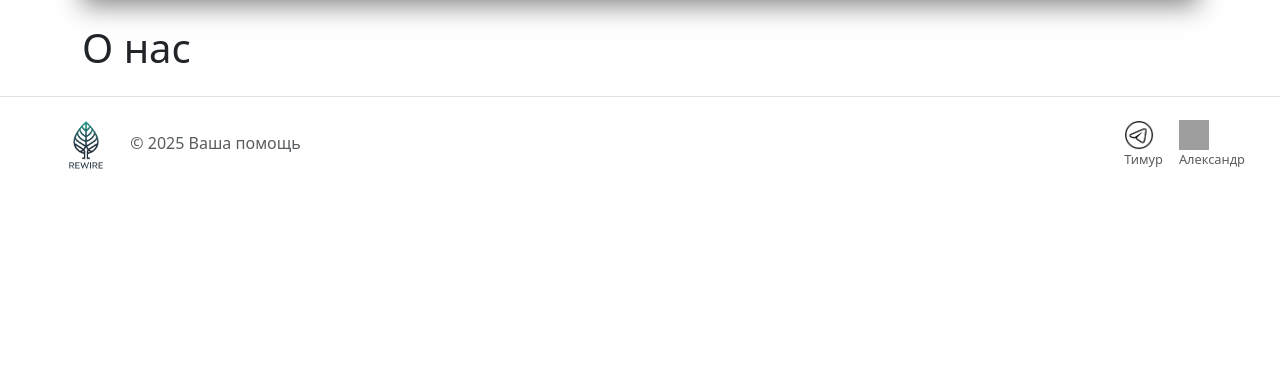
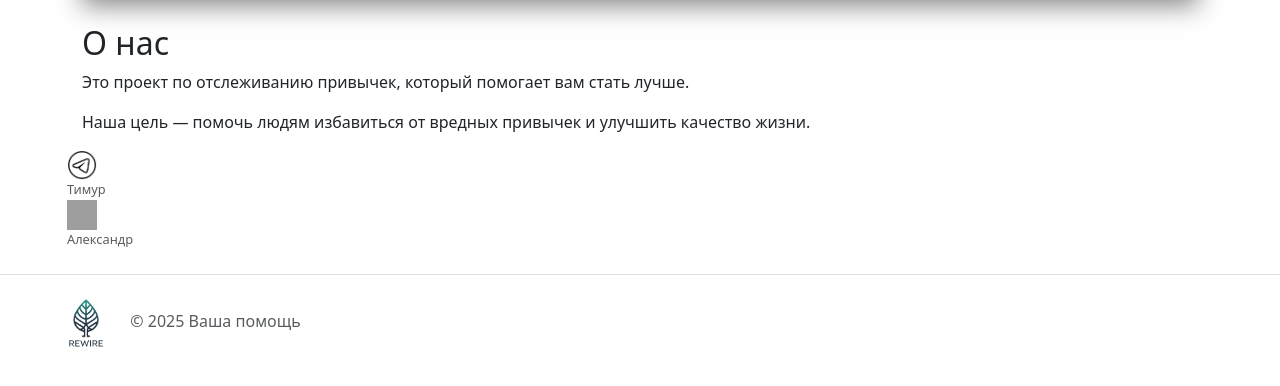
Before and after one commit to juddeau/habit-tracker, a Flask app: page /about in a window 1280 px wide. Shown: the part 97-483 px from the top of the page. Run offline with Flask 3, Linux system fonts and the light colour scheme; grey boxes are pictures that could not be loaded.

Commit message:
Switch telegram url's from main page to "about.html"

```diff
--- a/backend/main.py
+++ b/backend/main.py
@@ -1,7 +1,11 @@
 from flask import Flask, render_template, request
 from flask_sqlalchemy import SQLAlchemy
+import os
 
-app = Flask(__name__)
+BASE_DIR = os.path.abspath(os.path.join(os.path.dirname(__file__), ".."))
+TEMPLATES_DIR = os.path.join(BASE_DIR, "frontend", "templates")
+STATIC_DIR = os.path.join(BASE_DIR, "frontend", "static")
+app = Flask(__name__, template_folder=TEMPLATES_DIR, static_folder=STATIC_DIR)
 app.config['SQLALCHEMY_DATABASE_URI'] = 'sqlite:///klient.db'
 db = SQLAlchemy(app)
 
@@ -34,6 +38,8 @@ def login():
     return render_template("entrance.html")
 
 
+
+
 if __name__ == '__main__':
 
     app.run(debug=True)
--- a/frontend/templates/about.html
+++ b/frontend/templates/about.html
@@ -1,9 +1,24 @@
-{% extends 'base.html' %}
+{% extends "base.html" %}
 
-{% block title %}
-О нас
-{% endblock %}
+{% block title %}О нас{% endblock %}
 
 {% block body %}
-<h>О нас</h>
+    <h2>О нас</h2>
+    <p>Это проект по отслеживанию привычек, который помогает вам стать лучше.</p>
+    <p>Наша цель — помочь людям избавиться от вредных привычек и улучшить качество жизни.</p>
+
+    <div class="contacts">
+        <div class="contact-item">
+            <a class="text-body-secondary footer-link" href="https://t.me/sejegw" target="_blank" rel="noopener noreferrer">
+                <img class="footer_tg" src="{{ url_for('static', filename='img/tg.png') }}" alt="tg">
+                <span class="footer-icon-label">Тимур</span>
+            </a>
+        </div>
+        <div class="contact-item">
+            <a class="text-body-secondary footer-link" href="https://t.me/juudeau" target="_blank" rel="noopener noreferrer">
+                <img class="footer_tg_sacha" src="{{ url_for('static', filename='img/tg_sacha.png') }}" alt="tg_sacha">
+                <span class="footer-icon">Александр</span>
+            </a>
+        </div>
+    </div>
 {% endblock %}
--- a/frontend/templates/base.html
+++ b/frontend/templates/base.html
@@ -30,25 +30,14 @@
     <footer class="d-flex flex-wrap justify-content-between align-items-center py-3 my-4 border-top">
     <div class="footer">
       <a href="/frontend/static" class="mb-3 me-2 mb-md-0 text-body-secondary text-decoration-none lh-1">
-        <svg class="bi" width="30" height="24"><use xlink:href="#bootstrap"></use></svg>
+        <svg class="bi" width="30" height="24"><use href="#bootstrap"></use></svg>
           <img class="header__img" src="{{ url_for('static', filename='img/trans_bg.png') }}" alt="trans_bg">
       </a>
       <span class="mb-3 mb-md-0 text-body-secondary">© 2025 Ваша помощь </span>
     </div>
 
     <ul class="nav col-md-4 justify-content-end list-unstyled d-flex">
-    <li class="ms-3">
-        <a class="text-body-secondary footer-link" href="https://t.me/sejegw" target="_blank" rel="noopener noreferrer">
-            <img class="footer_tg" src="{{ url_for('static', filename='img/tg.png') }}" alt="tg">
-            <div class="footer-icon-label">Тимур</div>
-        </a>
-    </li>
-    <li class="ms-3">
-        <a class="text-body-secondary footer-link" href="https://t.me/juudeau" target="_blank" rel="noopener noreferrer">
-            <img class="footer_tg_sacha" src="{{ url_for('static', filename='img/tg_sacha.png') }}" alt="tg_sacha">
-            <div class="footer-icon">Александр</div>
-        </a>
-    </li>
+
 </ul>
   </footer>
 </body>
```
Also changed, not shown: frontend/templates/smoking.html (added, +23 -0 lines), frontend/templates/smooke.html (deleted, +0 -9 lines), frontend/obrabotka.js (deleted).
